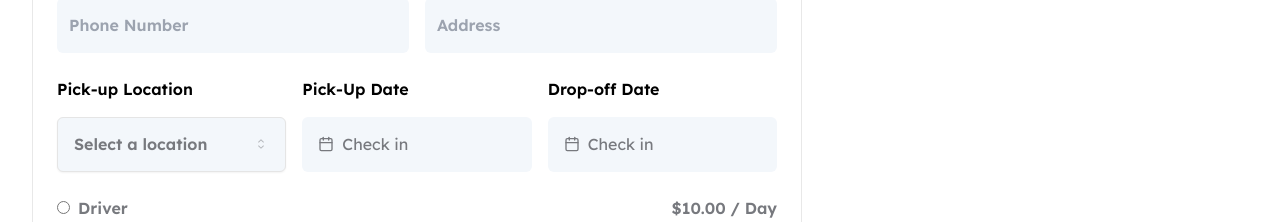
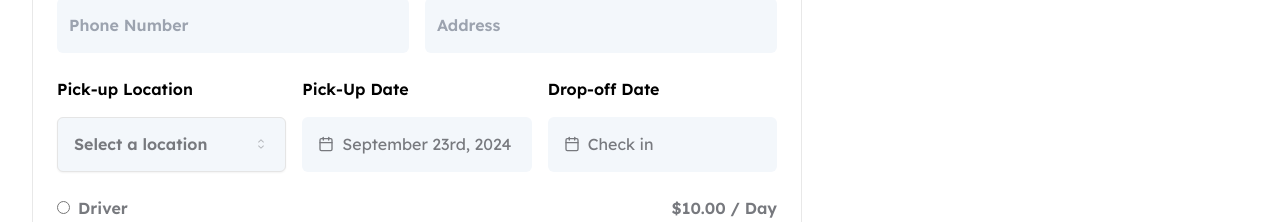
Before and after one commit to ravshanaliyev/rent_car, a Next.js app: page /car-detail/1 in a window 1280 px wide. Shown: the part 2400-2622 px from the top of the page. Built offline with nearby package versions, Linux system fonts and the light colour scheme.

Commit message:
Bug fiex

```diff
--- a/app/car-detail/[id]/page.tsx
+++ b/app/car-detail/[id]/page.tsx
@@ -1,5 +1,5 @@
 "use client";
-import React from "react";
+import React, { useEffect } from "react";
 import { Select, SelectContent, SelectGroup, SelectItem, SelectTrigger, SelectValue, } from "@/components/ui/select";
 import { Calendar as CalendarIcon } from "lucide-react";
 import { Label } from "../../../components/ui/label";
@@ -19,10 +19,14 @@ import PageHero from "@/components/shared/page-hero";
 
 const CarDetail = ({ params }: { params: { id: string } }) => {
     const [date, setDate] = React.useState<Date>();
-    const [pickupDate, setPickupDate] = React.useState(null);
+    const [pickupDate, setPickupDate] = React.useState<any>();
     const [dropoffDate, setDropoffDate] = React.useState<any>();
 
-    console.log(params.id);
+    useEffect(() => {
+        console.log(params.id);
+        setPickupDate(new Date());
+    }, []);
+
 
 
     const KeyFeatures = [
--- a/components/ui/calendar.tsx
+++ b/components/ui/calendar.tsx
@@ -60,8 +60,8 @@ function Calendar({
         ...classNames,
       }}
       components={{
-        IconLeft: ({ ...props }) => <ChevronLeftIcon className="h-4 w-4" />,
-        IconRight: ({ ...props }) => <ChevronRightIcon className="h-4 w-4" />,
+        IconLeft: () => <ChevronLeftIcon className="h-4 w-4" />,
+        IconRight: () => <ChevronRightIcon className="h-4 w-4" />,
       }}
       {...props}
     />
```
